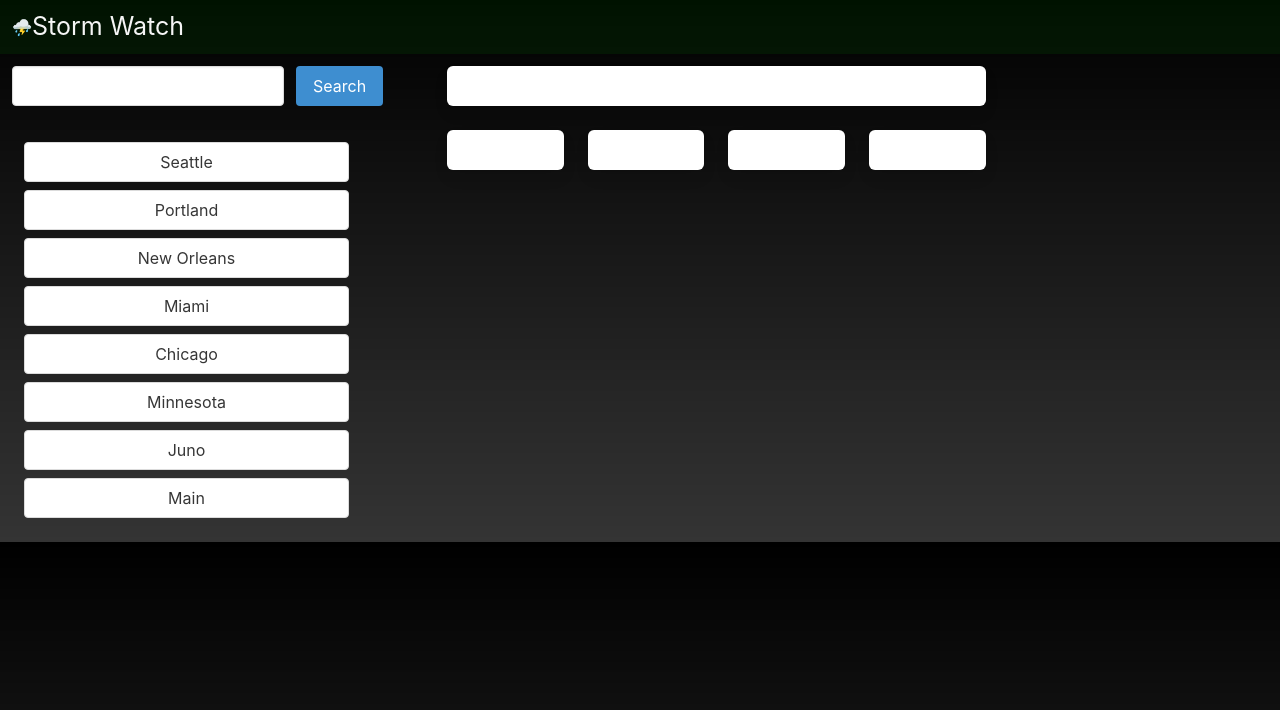
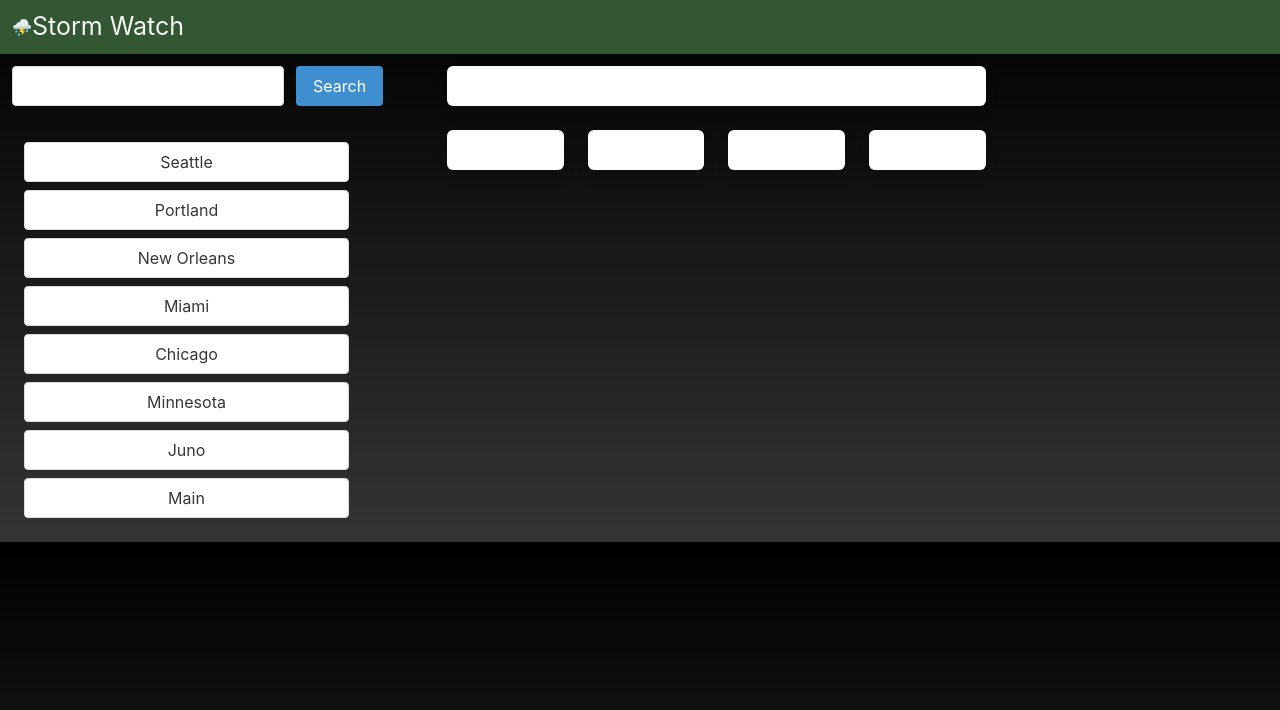
Before and after one commit to kylearmour1/Storm-Watch, a plain HTML site: page index.html in a window 1280 px wide. Drawn offline with nearby package versions, Linux system fonts and the light colour scheme.

Commit message:
fixing bugs

```diff
--- a/assets/style.css
+++ b/assets/style.css
@@ -14,7 +14,7 @@ html {
 
 
 .navbar {
-  background-color:rgba(0, 128, 0, 0.137) !important;
+  background-color: rgba(70, 119, 70, 0.719) !important;
 }
 
 
--- a/index.html
+++ b/index.html
@@ -107,6 +107,15 @@
               <div id="day-4"></div>
               <div>
 
+
+ <script src="Assets/script.js"></script>
+</body>
+</html>
+
+
+
+
+
               <!-- </div>
             </div>
           </div>
@@ -120,10 +129,3 @@
           </div>
         </div>
          -->
-
-
-
-
- <script src="Assets/script.js"></script>
-</body>
-</html>
```
